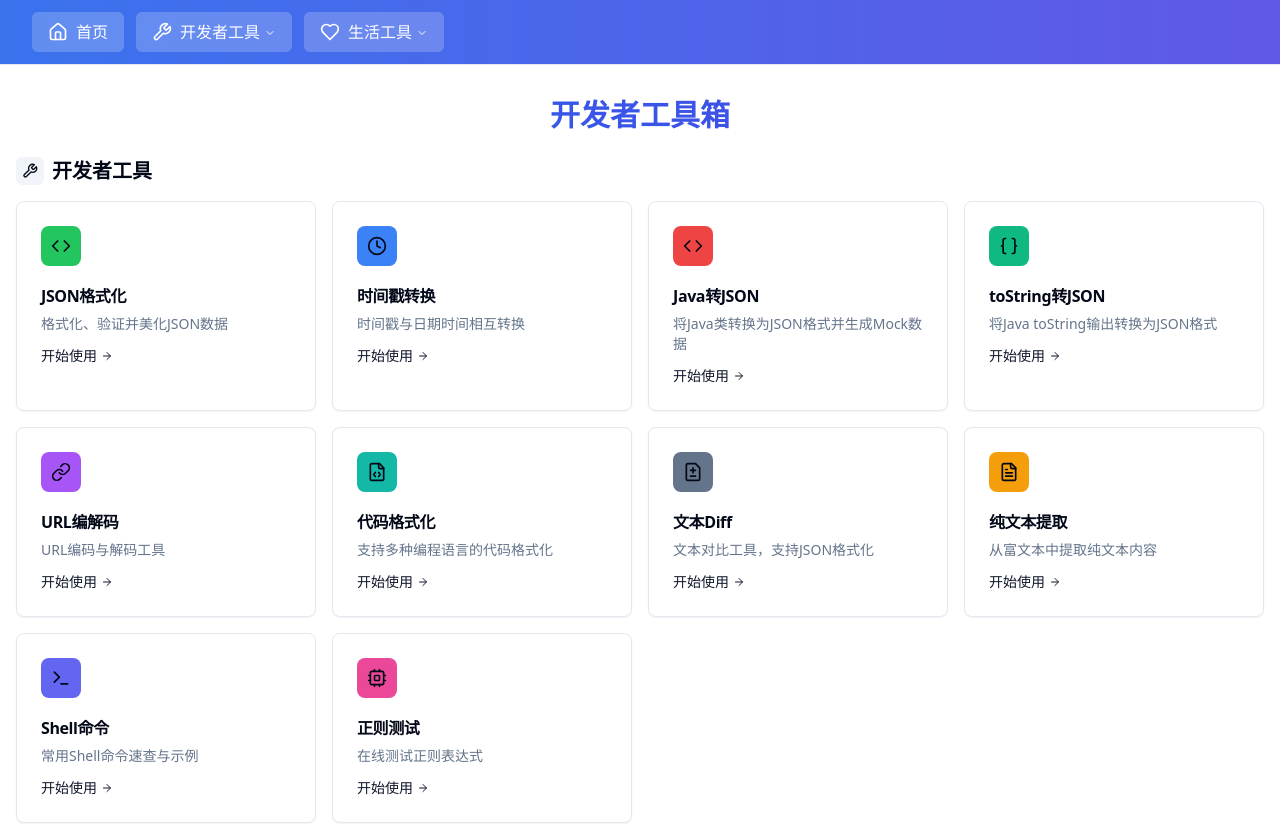
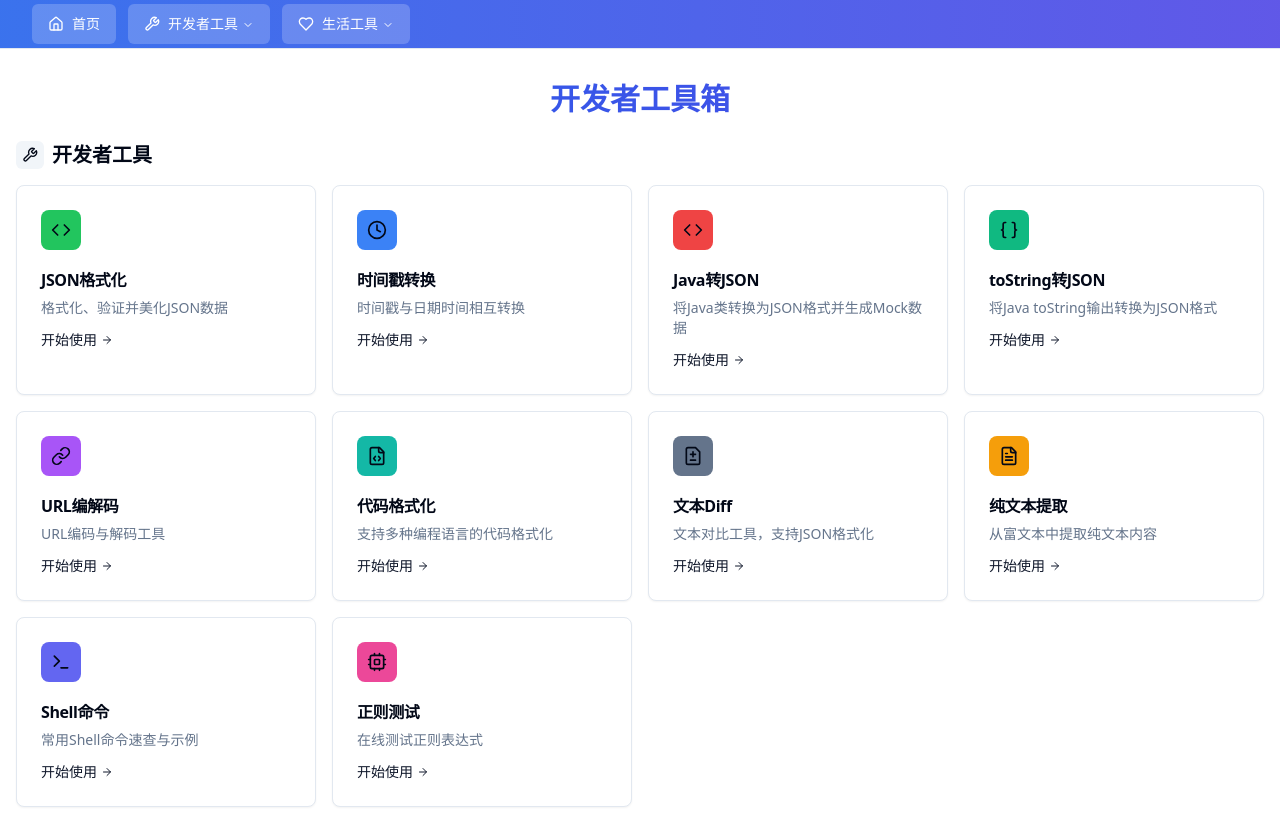
Before and after one commit to wxweven/tool, a React (Vite) app: page / in a window 1280 px wide. Shown: the top 824 px of the page. Built offline with nearby package versions, Linux system fonts and the light colour scheme.

Commit message:
调整导航栏高度为原来的80%

```diff
--- a/src/components/MainNavigation.jsx
+++ b/src/components/MainNavigation.jsx
@@ -16,16 +16,16 @@ import { HomeIcon } from "lucide-react";
 const MainNavigation = () => {
   return (
     <div className="sticky top-0 z-50 w-full border-b bg-gradient-to-r from-blue-600/90 to-indigo-600/90 backdrop-blur supports-[backdrop-filter]:bg-background/60 text-white">
-      <div className="container flex h-16 items-center">
+      <div className="container flex h-12 items-center">
         <NavigationMenu>
           <NavigationMenuList className="gap-2">
             <NavigationMenuItem>
               <Link to="/">
                 <NavigationMenuLink className={cn(
                   navigationMenuTriggerStyle(),
-                  "bg-white/20 hover:bg-white/30 text-white text-base font-medium"
+                  "bg-white/20 hover:bg-white/30 text-white text-sm font-medium"
                 )}>
-                  <HomeIcon className="h-5 w-5 mr-2" />
+                  <HomeIcon className="h-4 w-4 mr-2" />
                   首页
                 </NavigationMenuLink>
               </Link>
@@ -33,8 +33,8 @@ const MainNavigation = () => {
 
             {categoryNavItems.map((category, index) => (
               <NavigationMenuItem key={index}>
-                <NavigationMenuTrigger className="bg-white/20 hover:bg-white/30 text-white text-base font-medium">
-                  {category.icon && <span className="mr-2">{React.cloneElement(category.icon, { className: "h-5 w-5" })}</span>}
+                <NavigationMenuTrigger className="bg-white/20 hover:bg-white/30 text-white text-sm font-medium">
+                  {category.icon && <span className="mr-2">{React.cloneElement(category.icon, { className: "h-4 w-4" })}</span>}
                   {category.title}
                 </NavigationMenuTrigger>
                 <NavigationMenuContent>
```
